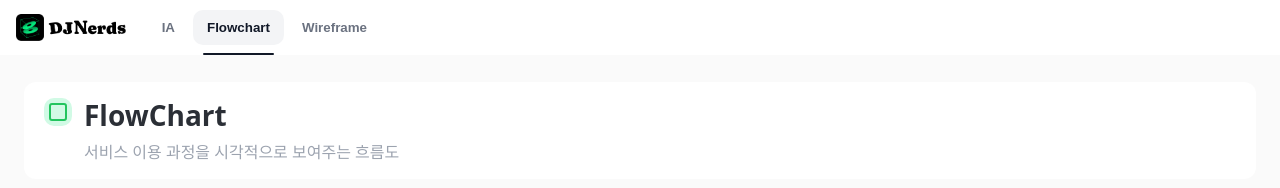
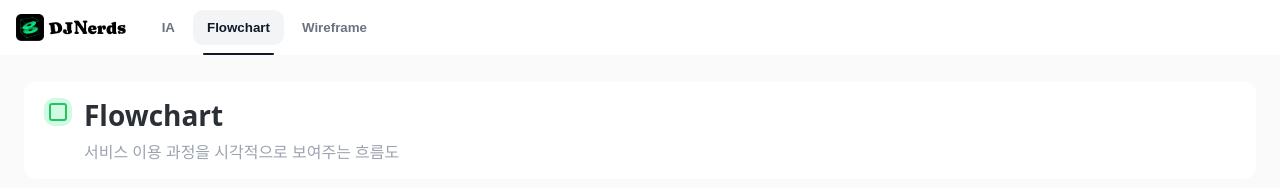
Before and after one commit to chaelyna/structure, a React (Vite) app: page / in a window 1280 px wide. Both pictures are taken after a click on the button "Flowchart". Shown: the top 188 px of the page. Built offline with nearby package versions, Linux system fonts and the light colour scheme; the HTML template or start-up script is replaced by a standard one; a web font is replaced by a local one.

Commit message:
flowchart 텍스트 변경

```diff
--- a/src/App.jsx
+++ b/src/App.jsx
@@ -1,6 +1,6 @@
 import { useState } from "react";
 import "./App.css";
-import FlowChart from "./components/Flowchart";
+import Flowchart from "./components/Flowchart";
 import IA from "./components/IA";
 import Wireframe from "./components/Wireframe";
 
@@ -43,7 +43,7 @@ export default function App() {
 
       <main className="container">
         {active === "ia" && <IA />}
-        {active === "flowchart" && <FlowChart />}
+        {active === "flowchart" && <Flowchart />}
         {active === "wireframe" && <Wireframe />}
       </main>
     </div>
--- a/src/components/Flowchart.jsx
+++ b/src/components/Flowchart.jsx
@@ -5,7 +5,7 @@ const IMG1 = "./images/flowchart_1.png";
 const IMG2 = "./images/flowchart_2.png";
 const ALIGN = "center";
 
-export default function FlowChart() {
+export default function Flowchart() {
     const [nat1, setNat1] = useState({ w: 0, h: 0 });
     const [nat2, setNat2] = useState({ w: 0, h: 0 });
     const wrapRef = useRef(null);
@@ -86,7 +86,7 @@ export default function FlowChart() {
             <header className="panel-head">
                 <span className="head-icon" aria-hidden="true" />
                 <div>
-                    <h2 className="panel-title">FlowChart</h2>
+                    <h2 className="panel-title">Flowchart</h2>
                     <p className="panel-sub">서비스 이용 과정을 시각적으로 보여주는 흐름도</p>
                 </div>
             </header>
@@ -109,7 +109,7 @@ export default function FlowChart() {
                                         <div className="fc-viewport" style={{ width: `${vw}px`, height: `${displayH1}px` }}>
                                             <img
                                                 src={IMG1}
-                                                alt={`FlowChart 1 - part ${idx + 1}`}
+                                                alt={`Flowchart 1 - part ${idx + 1}`}
                                                 style={{
                                                     display: "block",
                                                     width: `${nat1.w * scale}px`,
@@ -131,7 +131,7 @@ export default function FlowChart() {
                         <div className="fc-viewport" style={{ width: `${vw}px`, height: `${displayH2}px` }}>
                             <img
                                 src={IMG2}
-                                alt="FlowChart 2"
+                                alt="Flowchart 2"
                                 style={{
                                     display: "block",
                                     width: `${nat2.w * scale}px`,
```
